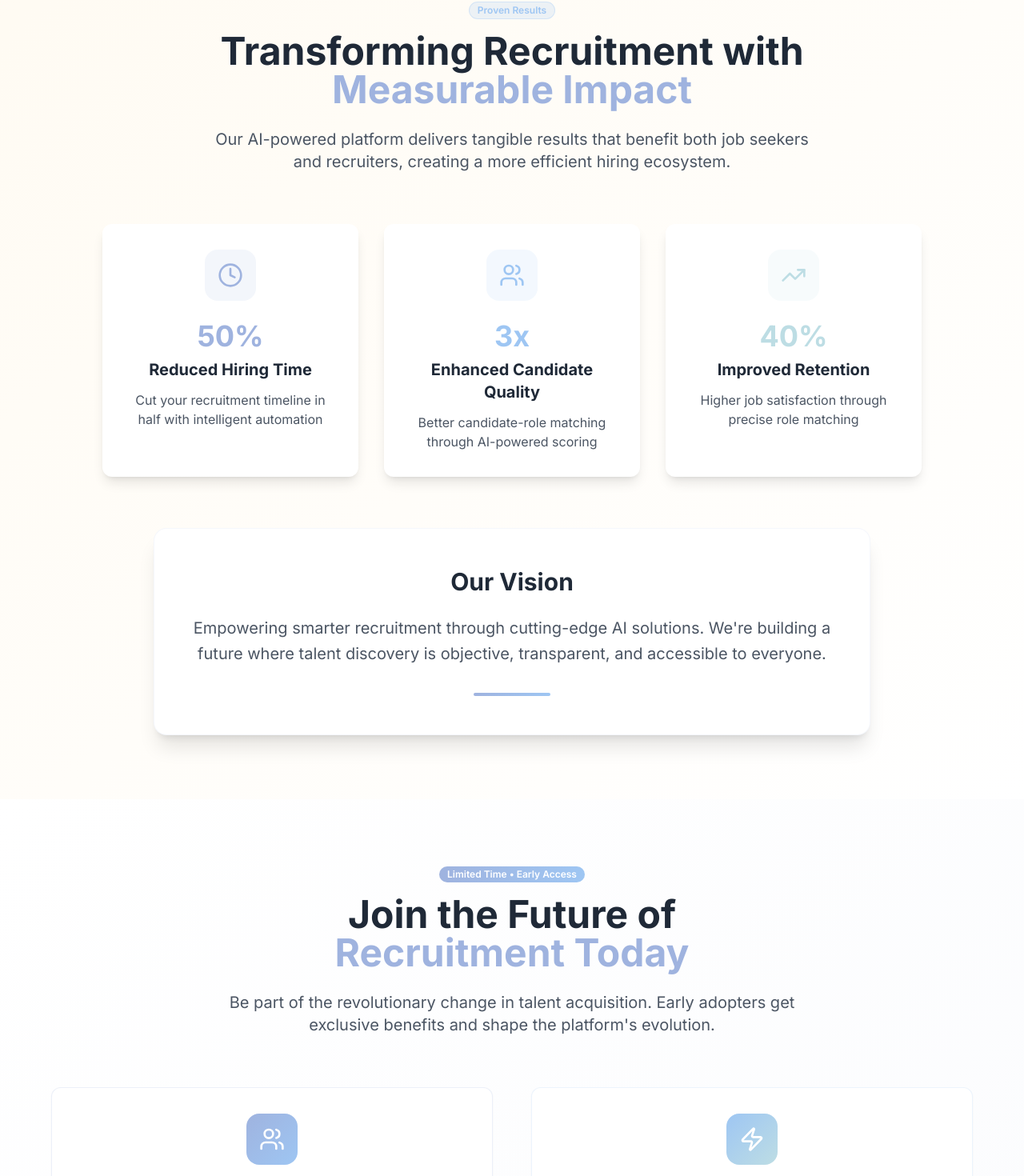
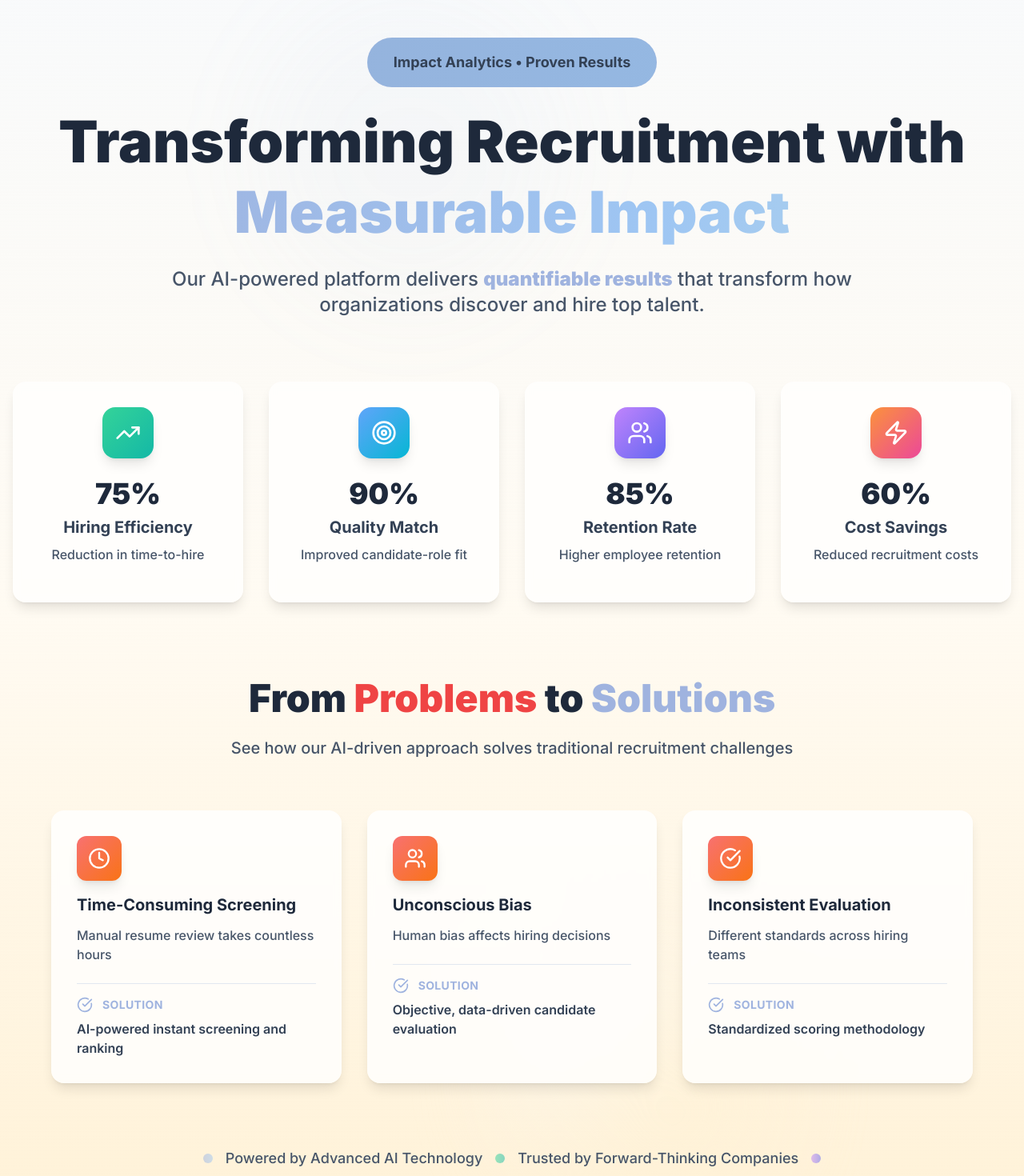
Before and after one commit to ramandhiman527/ThynkSphere.AI, a React (Vite) app: page / in a window 1280 px wide. Shown: the part 4769-6239 px from the top of the page at 80% size. Built offline with nearby package versions, Linux system fonts and the light colour scheme.

Commit message:
feat: Add Measurable Impact section
Styled the 'Transforming Recruitment with Measurable Impact' section with a soft gradient background, modern typography, and sleek, animated stat cards.

```diff
--- a/src/components/ProblemSolution.tsx
+++ b/src/components/ProblemSolution.tsx
@@ -2,87 +2,170 @@
 import React from 'react';
 import { Card, CardContent } from '@/components/ui/card';
 import { Badge } from '@/components/ui/badge';
-import { Clock, Users, TrendingUp } from 'lucide-react';
+import { TrendingUp, Clock, Users, CheckCircle, Target, Zap } from 'lucide-react';
 
 const ProblemSolution = () => {
-  const benefits = [
+  const stats = [
     {
-      icon: Clock,
-      title: 'Reduced Hiring Time',
-      value: '50%',
-      description: 'Cut your recruitment timeline in half with intelligent automation',
-      color: '#9FB3DF'
+      icon: TrendingUp,
+      title: 'Hiring Efficiency',
+      value: '75%',
+      description: 'Reduction in time-to-hire',
+      color: 'from-emerald-400 to-teal-500',
+      glow: 'emerald'
+    },
+    {
+      icon: Target,
+      title: 'Quality Match',
+      value: '90%',
+      description: 'Improved candidate-role fit',
+      color: 'from-blue-400 to-cyan-500',
+      glow: 'blue'
     },
     {
       icon: Users,
-      title: 'Enhanced Candidate Quality',
-      value: '3x',
-      description: 'Better candidate-role matching through AI-powered scoring',
-      color: '#9EC6F3'
+      title: 'Retention Rate',
+      value: '85%',
+      description: 'Higher employee retention',
+      color: 'from-purple-400 to-indigo-500',
+      glow: 'purple'
     },
     {
-      icon: TrendingUp,
-      title: 'Improved Retention',
-      value: '40%',
-      description: 'Higher job satisfaction through precise role matching',
-      color: '#BDDDE4'
+      icon: Zap,
+      title: 'Cost Savings',
+      value: '60%',
+      description: 'Reduced recruitment costs',
+      color: 'from-orange-400 to-pink-500',
+      glow: 'orange'
+    }
+  ];
+
+  const problems = [
+    {
+      icon: Clock,
+      title: 'Time-Consuming Screening',
+      description: 'Manual resume review takes countless hours',
+      solution: 'AI-powered instant screening and ranking'
+    },
+    {
+      icon: Users,
+      title: 'Unconscious Bias',
+      description: 'Human bias affects hiring decisions',
+      solution: 'Objective, data-driven candidate evaluation'
+    },
+    {
+      icon: CheckCircle,
+      title: 'Inconsistent Evaluation',
+      description: 'Different standards across hiring teams',
+      solution: 'Standardized scoring methodology'
     }
   ];
 
   return (
-    <section className="py-20 bg-gradient-to-br from-[#FFF1D5]/30 to-white">
-      <div className="container mx-auto px-4">
-        <div className="text-center mb-16">
-          <Badge className="mb-4 bg-[#9EC6F3]/20 text-[#9EC6F3] border-[#9EC6F3]/30">
-            Proven Results
+    <section className="py-32 bg-gradient-to-b from-slate-50 via-[#FFF1D5]/30 to-[#FFF1D5] relative overflow-hidden">
+      {/* Background elements */}
+      <div className="absolute inset-0">
+        <div className="absolute top-20 left-1/4 w-96 h-96 bg-gradient-to-br from-[#9FB3DF]/10 to-[#9EC6F3]/10 rounded-full blur-3xl animate-pulse"></div>
+        <div className="absolute bottom-20 right-1/4 w-80 h-80 bg-gradient-to-br from-[#9EC6F3]/8 to-[#BDDDE4]/8 rounded-full blur-3xl animate-pulse delay-1000"></div>
+      </div>
+
+      <div className="container mx-auto px-4 relative z-10">
+        {/* Section Header */}
+        <div className="text-center mb-20 animate-fade-in">
+          <Badge className="mb-8 bg-gradient-to-r from-[#9FB3DF]/20 to-[#9EC6F3]/20 text-slate-700 border-[#9FB3DF]/30 text-lg font-bold px-8 py-4 backdrop-blur-sm">
+            Impact Analytics • Proven Results
           </Badge>
-          <h2 className="text-4xl lg:text-5xl font-bold text-gray-800 mb-6">
+
+          <h2 className="text-5xl lg:text-7xl font-black text-slate-800 mb-8 leading-tight">
             Transforming Recruitment with
-            <span className="block text-[#9FB3DF]">Measurable Impact</span>
+            <span className="block mt-4">
+              <span className="text-transparent bg-clip-text bg-gradient-to-r from-[#9FB3DF] via-[#9EC6F3] to-[#BDDDE4] animate-gradient bg-[length:200%_200%]">
+                Measurable Impact
+              </span>
+            </span>
           </h2>
-          <p className="text-xl text-gray-600 max-w-3xl mx-auto">
-            Our AI-powered platform delivers tangible results that benefit both
-            job seekers and recruiters, creating a more efficient hiring ecosystem.
+
+          <p className="text-xl lg:text-2xl text-slate-600 max-w-4xl mx-auto leading-relaxed font-medium">
+            Our AI-powered platform delivers <strong className="text-[#9FB3DF] font-black">quantifiable results</strong> that transform how organizations discover and hire top talent.
           </p>
         </div>
 
-        <div className="grid md:grid-cols-3 gap-8 max-w-5xl mx-auto mb-16">
-          {benefits.map((benefit, index) => (
-            <Card key={benefit.title} className="text-center border-0 shadow-lg hover:shadow-xl transition-all duration-300 bg-white">
-              <CardContent className="p-8">
-                <div
-                  className="w-16 h-16 rounded-2xl flex items-center justify-center mx-auto mb-6"
-                  style={{ backgroundColor: `${benefit.color}20` }}
-                >
-                  <benefit.icon
-                    className="w-8 h-8"
-                    style={{ color: benefit.color }}
-                  />
+        {/* Stats Grid */}
+        <div className="grid md:grid-cols-2 lg:grid-cols-4 gap-8 mb-24">
+          {stats.map((stat, index) => (
+            <Card
+              key={index}
+              className="group relative overflow-hidden border-0 bg-white/70 backdrop-blur-sm shadow-lg hover:shadow-2xl transition-all duration-500 hover:-translate-y-2 rounded-2xl animate-fade-in"
+              style={{ animationDelay: `${index * 150}ms` }}
+            >
+              {/* Glow effect */}
+              <div className={`absolute inset-0 opacity-0 group-hover:opacity-20 transition-opacity duration-500 bg-gradient-to-br ${stat.color} blur-xl`}></div>
+
+              <CardContent className="p-8 text-center relative z-10">
+                <div className="mb-6 flex justify-center">
+                  <div className={`w-16 h-16 bg-gradient-to-br ${stat.color} rounded-2xl flex items-center justify-center shadow-lg group-hover:shadow-${stat.glow}-500/25 transition-all duration-300 group-hover:scale-110`}>
+                    <stat.icon className="w-8 h-8 text-white" />
+                  </div>
                 </div>
-                <div
-                  className="text-4xl font-bold mb-2"
-                  style={{ color: benefit.color }}
-                >
-                  {benefit.value}
+
+                <div className="mb-4">
+                  <div className="text-4xl font-black text-slate-800 mb-2">{stat.value}</div>
+                  <h3 className="text-xl font-bold text-slate-700 mb-2">{stat.title}</h3>
+                  <p className="text-slate-600 font-medium">{stat.description}</p>
                 </div>
-                <h3 className="text-xl font-bold text-gray-800 mb-3">{benefit.title}</h3>
-                <p className="text-gray-600">{benefit.description}</p>
               </CardContent>
             </Card>
           ))}
         </div>
 
-        <div id="about" className="bg-white rounded-2xl shadow-xl p-8 lg:p-12 max-w-4xl mx-auto border border-[#9FB3DF]/10">
-          <div className="text-center">
-            <h3 className="text-3xl font-bold text-gray-800 mb-6">Our Vision</h3>
-            <p className="text-xl text-gray-600 leading-relaxed">
-              Empowering smarter recruitment through cutting-edge AI solutions.
-              We're building a future where talent discovery is objective, transparent,
-              and accessible to everyone.
+        {/* Problem-Solution Grid */}
+        <div className="max-w-6xl mx-auto">
+          <div className="text-center mb-16">
+            <h3 className="text-4xl lg:text-5xl font-black text-slate-800 mb-6">
+              From <span className="text-red-500">Problems</span> to <span className="text-[#9FB3DF]">Solutions</span>
+            </h3>
+            <p className="text-xl text-slate-600 font-medium">
+              See how our AI-driven approach solves traditional recruitment challenges
             </p>
-            <div className="mt-8 flex items-center justify-center">
-              <div className="w-24 h-1 bg-gradient-to-r from-[#9FB3DF] to-[#9EC6F3] rounded-full"></div>
-            </div>
+          </div>
+
+          <div className="grid lg:grid-cols-3 gap-8">
+            {problems.map((item, index) => (
+              <Card
+                key={index}
+                className="group relative overflow-hidden border-0 bg-white/80 backdrop-blur-sm shadow-lg hover:shadow-xl transition-all duration-300 rounded-2xl animate-fade-in"
+                style={{ animationDelay: `${index * 200}ms` }}
+              >
+                <CardContent className="p-8">
+                  <div className="mb-6">
+                    <div className="w-14 h-14 bg-gradient-to-br from-red-400 to-orange-500 rounded-xl flex items-center justify-center shadow-lg mb-4 group-hover:scale-110 transition-transform duration-300">
+                      <item.icon className="w-7 h-7 text-white" />
+                    </div>
+                    <h4 className="text-xl font-bold text-slate-800 mb-3">{item.title}</h4>
+                    <p className="text-slate-600 mb-4 font-medium">{item.description}</p>
+                  </div>
+
+                  <div className="border-t border-slate-200 pt-4">
+                    <div className="flex items-center gap-3 mb-2">
+                      <CheckCircle className="w-5 h-5 text-[#9FB3DF]" />
+                      <span className="font-bold text-[#9FB3DF] text-sm uppercase tracking-wide">Solution</span>
+                    </div>
+                    <p className="text-slate-700 font-semibold">{item.solution}</p>
+                  </div>
+                </CardContent>
+              </Card>
+            ))}
+          </div>
+        </div>
+
+        {/* Bottom CTA */}
+        <div className="text-center mt-20 animate-fade-in">
+          <div className="inline-flex items-center gap-4 text-lg text-slate-600 font-medium">
+            <div className="w-3 h-3 bg-gradient-to-r from-[#9FB3DF] to-[#9EC6F3] rounded-full animate-pulse"></div>
+            <span>Powered by Advanced AI Technology</span>
+            <div className="w-3 h-3 bg-gradient-to-r from-emerald-400 to-teal-500 rounded-full animate-pulse"></div>
+            <span>Trusted by Forward-Thinking Companies</span>
+            <div className="w-3 h-3 bg-gradient-to-r from-purple-400 to-indigo-500 rounded-full animate-pulse"></div>
           </div>
         </div>
       </div>
```
